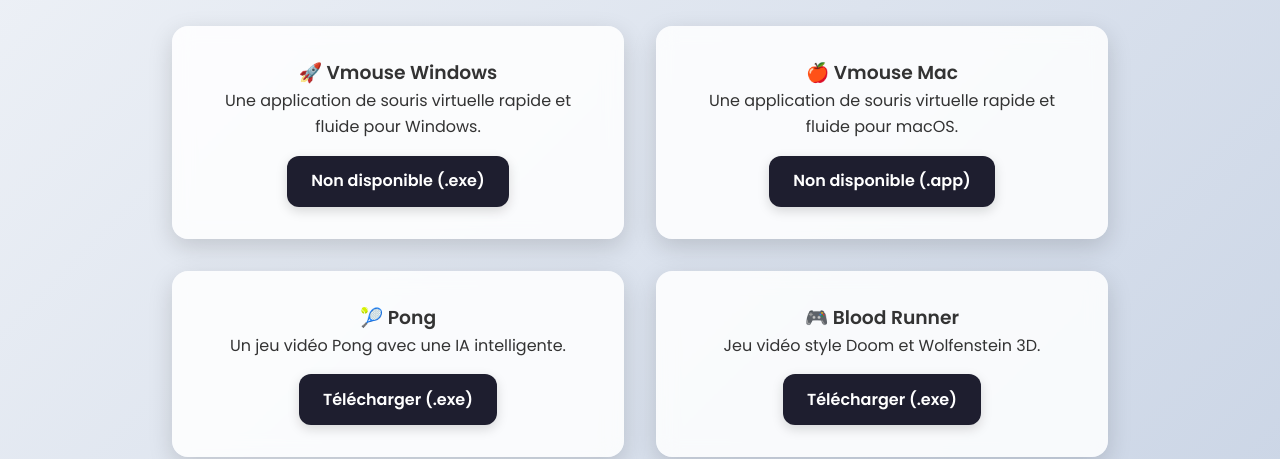
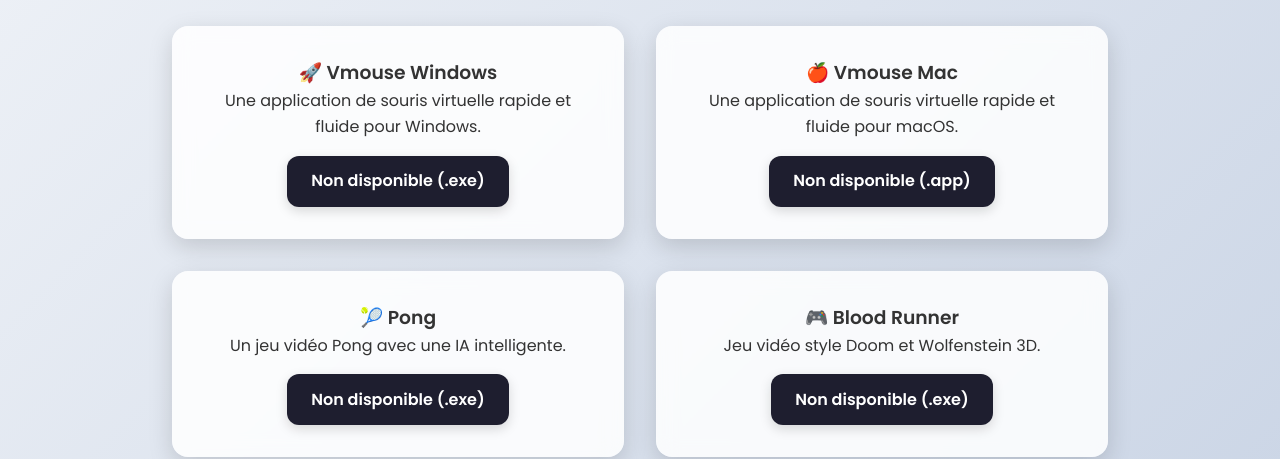
Before and after one commit to tercsam/DevLab-Portfolio, a plain HTML site: page index.html in a window 1280 px wide. Shown: the part 496-955 px from the top of the page. Drawn offline with Linux system fonts and the light colour scheme.

Commit message:
Update download links to indicate unavailability

```diff
--- a/index.html
+++ b/index.html
@@ -62,12 +62,12 @@
         <div class="project-card">
           <h3>🎾 Pong</h3>
           <p>Un jeu vidéo Pong avec une IA intelligente.</p>
-          <a href="fichiers/MonApp.app" download class="btn">Télécharger (.exe)</a>
+          <a href="fichiers/MonApp.app" download class="btn">Non disponible (.exe)</a>
         </div>
         <div class="project-card">
           <h3>🎮 Blood Runner</h3>
           <p>Jeu vidéo style Doom et Wolfenstein 3D.</p>
-          <a href="fichiers/OutilDev.exe" download class="btn">Télécharger (.exe)</a>
+          <a href="fichiers/OutilDev.exe" download class="btn">Non disponible (.exe)</a>
         </div>
       </div>
     </section>
```
